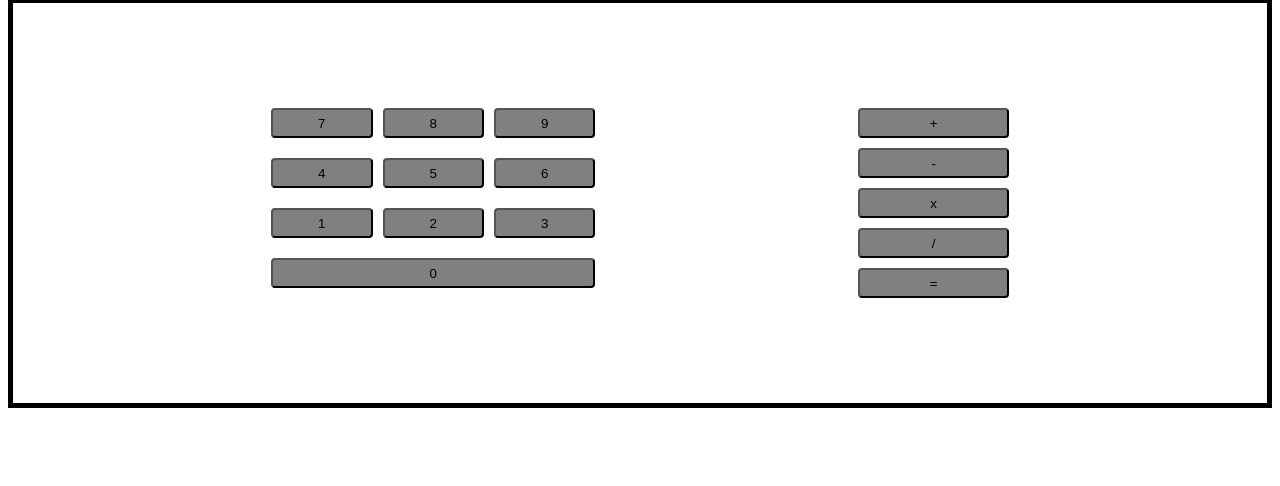
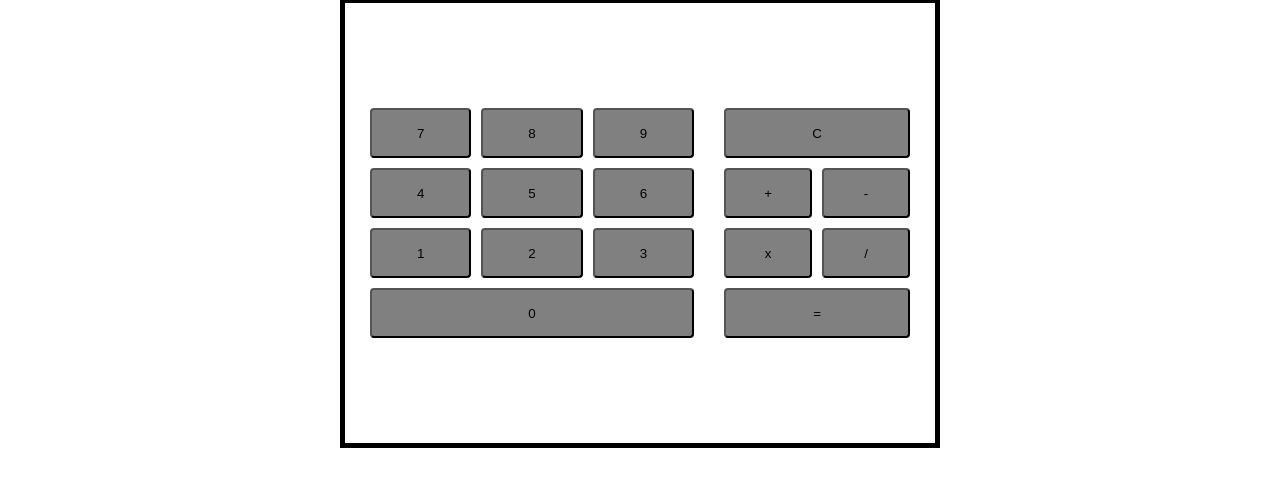
Before and after one commit to Liuwii/odin-calculator, a plain HTML site: page index.html in a window 1280 px wide. Shown: the part 268-754 px from the top of the page. Drawn offline with Linux system fonts and the light colour scheme.

Commit message:
Adjust buttons

```diff
--- a/index.html
+++ b/index.html
@@ -26,11 +26,13 @@
                 <button class="digit" id="0">0</button>
             </div>
             <div class="operators">
+                <button class="operator" id="clear">C</button>
                 <button class="operator">+</button>
                 <button class="operator">-</button>
                 <button class="operator">x</button>
                 <button class="operator">/</button>
-                <button class="operator">=</button>
+                <button class="operator" id="equal">=</button>
+
             </div>
         </div>
 
--- a/styles.css
+++ b/styles.css
@@ -1,44 +1,57 @@
-
-
 .calculator {
     display: flex;
     flex-direction: column;
     justify-content: space-evenly;
     border: 5px solid black;
+    box-sizing: border-box;
+    max-width: 600px;
+    height: auto;
+    margin: auto;
+    flex-shrink: 1;
 }
 
 .display {
+
     text-align: center;
     font-size: 48px;
     font-weight: bold;
     padding: 100px 0;
     border-bottom: 3px solid black;
+
 }
 
 .buttons {
     display: flex;
     justify-content: space-evenly;
-    padding: 100px 0;
+    flex-shrink: 1;
 }
 
 .numbers,
 .operators {
     display: flex;
     flex-wrap: wrap;
+    margin: 100px 0;
+
 }
 
 .digit,
 .operator {
     margin: 5px;
-    height: 30px;
+    height: 50px;
     background-color: grey;
     border-radius: 4px;
+
 }
 
 .digit {
-    flex: 1 0 25%;
+    flex: 1 1 25%;
 }
 
 .operator {
-    flex: 1 0 45%;
+    flex: 1 1 30%;
 }
+
+#equal,
+#clear {
+    flex: 1 1 90%;
+}
```
